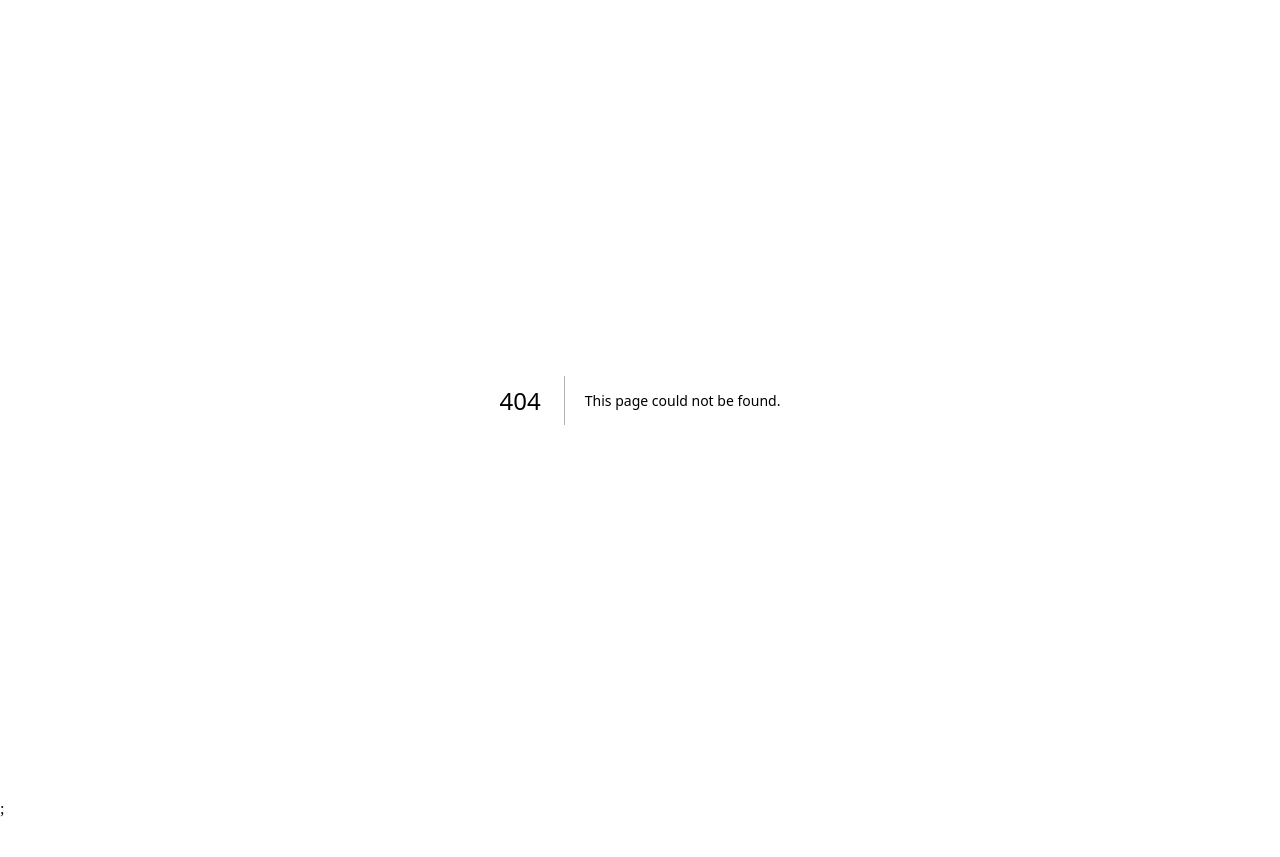
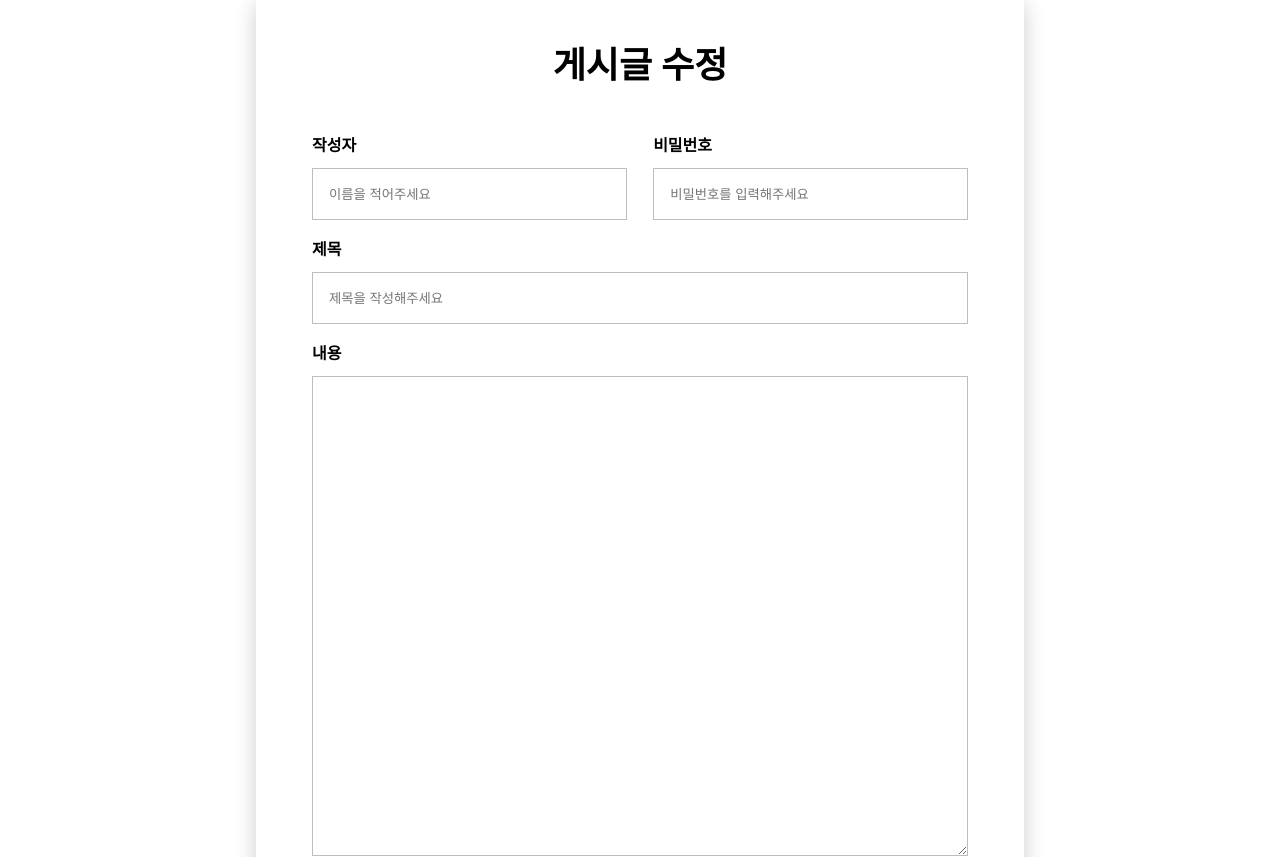
Before and after one commit to RAON0601/free-board, a Next.js app: page /boards/1/edit in a window 1280 px wide. Before the commit this address had no page. Shown: the top 857 px of the page. Before the commit the page ends 818 px from the top, so only its background shows below. Built offline with nearby package versions, Linux system fonts and the light colour scheme; no server answers.

Commit message:
게시글 수정 기능 구현

```diff
--- /dev/null
+++ b/src/components/boards/edit/edit.container.js
@@ -0,0 +1,64 @@
+import BoardEditUI from "./edit.presenter";
+import { useForm } from "react-hook-form";
+import { useEffect, useState } from "react";
+import { useMutation, useQuery } from "@apollo/client";
+import { UPDATE_BOARD } from "./edit.queries";
+import { makeObjectFrom, validateObjectValue } from "@/utils";
+import { FETCH_BOARD } from "../detail/detail.queries";
+
+export default function BoardEdit({ id, routeBoardDetail, board }) {
+  const [updateBoardAPI] = useMutation(UPDATE_BOARD);
+  const { data } = useQuery(FETCH_BOARD, {
+    variables: {
+      boardId: id,
+    },
+  });
+
+  const [isEdit, setEdit] = useState(false);
+  const {
+    register,
+    handleSubmit,
+    watch,
+    formState: { errors },
+  } = useForm();
+  const validateFieldNames = ["title", "contents", "password"];
+  const validateFields = watch(validateFieldNames);
+
+  const validateInput = () =>
+    validateObjectValue(makeObjectFrom(validateFieldNames, validateFields));
+
+  const onSubmit = handleSubmit(async (data) => {
+    try {
+      const { password, title, contents } = data;
+      const res = await updateBoardAPI({
+        variables: {
+          boardId: id,
+          password,
+          title,
+          contents,
+        },
+      });
+
+      const updateId = res.data.updateBoard._id;
+      alert("게시글 수정이 완료 되었습니다!");
+      routeBoardDetail(updateId);
+    } catch (error) {
+      alert(error.message);
+    }
+  });
+
+  useEffect(() => setEdit(true), []);
+
+  return (
+    <BoardEditUI
+      {...{
+        onSubmit,
+        register,
+        errors,
+        validateInput,
+        isEdit,
+        board: data?.fetchBoard,
+      }}
+    />
+  );
+}
--- /dev/null
+++ b/src/components/boards/edit/edit.presenter.js
@@ -0,0 +1,16 @@
+import BoardForm from "../form/boardForm";
+
+export default function BoardEditUI({
+  onSubmit,
+  register,
+  errors,
+  validateInput,
+  isEdit,
+  board,
+}) {
+  return (
+    <BoardForm
+      {...{ onSubmit, register, errors, validateInput, isEdit, board }}
+    />
+  );
+}
--- /dev/null
+++ b/src/components/boards/edit/edit.queries.js
@@ -0,0 +1,18 @@
+import { gql } from "@apollo/client";
+
+export const UPDATE_BOARD = gql`
+  mutation updateBoard(
+    $title: String!
+    $contents: String!
+    $password: String!
+    $boardId: ID!
+  ) {
+    updateBoard(
+      updateBoardInput: { title: $title, contents: $contents }
+      password: $password
+      boardId: $boardId
+    ) {
+      _id
+    }
+  }
+`;
--- a/src/components/boards/form/boardForm.js
+++ b/src/components/boards/form/boardForm.js
@@ -22,6 +22,7 @@ export default function BoardForm({
   errors,
   validateInput,
   isEdit,
+  board,
 }) {
   validateInput();
 
@@ -36,6 +37,7 @@ export default function BoardForm({
             {...register("writer", {
               required: "작성자는 필수 입력값 입니다.",
             })}
+            defaultValue={board?.writer}
           />
           {errors.writer && <InputError>{errors.writer.message}</InputError>}
         </InputFieldMid>
@@ -60,6 +62,7 @@ export default function BoardForm({
           <Input
             placeholder="제목을 작성해주세요"
             {...register("title", { required: "제목은 필수 입력값 입니다." })}
+            defaultValue={board?.title}
           />
           {errors.title && <InputError>{errors.title.message}</InputError>}
         </InputField>
@@ -72,6 +75,7 @@ export default function BoardForm({
             {...register("contents", {
               required: "내용은 필수 입력값 입니다.",
             })}
+            defaultValue={board?.contents}
           />
           {errors.contents && (
             <InputError>{errors.contents.message}</InputError>
--- /dev/null
+++ b/src/pages/boards/[id]/edit/index.js
@@ -0,0 +1,13 @@
+import BoardEdit from "@/components/boards/edit/edit.container";
+import { useRouter } from "next/router";
+
+export default function BoardEditPage() {
+  const router = useRouter();
+  const id = router.query.id;
+
+  const routeBoardDetail = (id) => {
+    router.push(`/boards/${id}/detail`);
+  };
+
+  return <BoardEdit {...{ id, routeBoardDetail }} />;
+}
--- a/src/pages/boards/index.js
+++ b/src/pages/boards/index.js
@@ -4,7 +4,7 @@ import { useRouter } from "next/router";
 export default function BoardListPage() {
   const router = useRouter();
   const routingDetail = (id) => {
-    router.push(`/boards/detail/${id}`);
+    router.push(`/boards/${id}/detail`);
   };
 
   return <BoardList routingDetail={routingDetail} />;
--- a/src/pages/boards/new/index.js
+++ b/src/pages/boards/new/index.js
@@ -4,8 +4,8 @@ import { useRouter } from "next/router";
 export default function BoardWritePage() {
   const router = useRouter();
 
-  const routeBoardDetail = (boardId) => {
-    router.push(`/boards/detail/${boardId}`);
+  const routeBoardDetail = (id) => {
+    router.push(`/boards/${id}/detail`);
   };
 
   return <BoardWrite {...{ routeBoardDetail }} />;
--- a/src/utils/index.js
+++ b/src/utils/index.js
@@ -1,12 +1,14 @@
 export const makeObjectFrom = (keys, values) => {
   if (keys.length !== values.length) return;
 
-  const length = keys.length;
-  const arr = [];
+  return Object.fromEntries(
+    keys.reduce((acc, cur, index) => acc.concat([[cur, values[index]]]), [])
+  );
+};
 
-  for (let i = 0; i < length; i++) {
-    arr.push([keys[i], values[i]]);
+export const validateObjectValue = (obj) => {
+  for (const key in obj) {
+    if (!obj[key]) return false;
   }
-
-  return Object.fromEntries(arr);
+  return true;
 };
```
Also changed, not shown: src/components/boards/write/write.container.js (+4 -16 lines), src/pages/boards/[id]/detail/index.js (renamed from src/pages/boards/detail/[id]/index.js).
